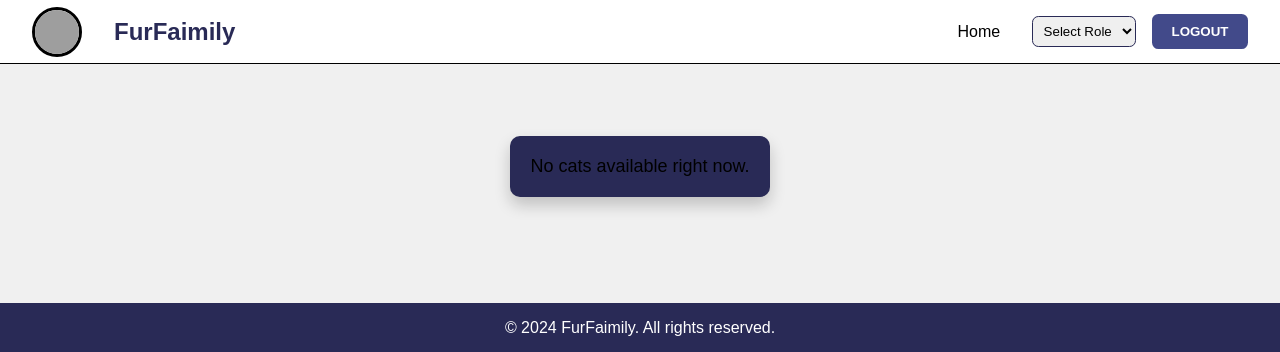
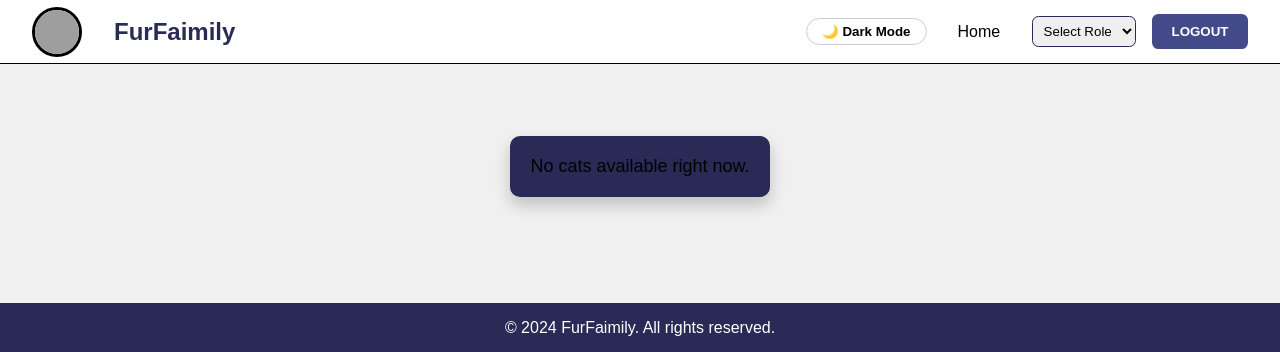
Before and after one commit to raisakshi784-code/furfaimly, a PHP site: page /FURFAIMILY/Cat.php in a window 1280 px wide. Shown: the top 352 px of the page. Run offline with PHP 8.4, Linux system fonts and the light colour scheme; data that the repository does not hold is empty; grey boxes are pictures that could not be loaded.

Commit message:
feat: qr codes and dark mode ui polish

```diff
--- /dev/null
+++ b/CSS/dark-mode.css
@@ -0,0 +1,45 @@
+:root {
+    --bg-primary: #ffffff;
+    --text-primary: #333333;
+    --bg-secondary: #f4f4f4;
+}
+
+body.dark {
+    --bg-primary: #1a1a1a;
+    --text-primary: #f5f5f5;
+    --bg-secondary: #2d2d2d;
+    background-color: var(--bg-primary);
+    color: var(--text-primary);
+}
+
+body.dark .nav-bar,
+body.dark .main,
+body.dark .contact-email,
+body.dark .footer1 {
+    background-color: var(--bg-primary);
+    color: var(--text-primary);
+}
+
+body.dark h1, body.dark h2, body.dark h3, body.dark p, body.dark span {
+    color: var(--text-primary);
+}
+
+body.dark .card-front, body.dark .card-back {
+    background-color: var(--bg-secondary);
+    color: var(--text-primary);
+}
+
+.dark-toggle {
+    background: transparent;
+    border: 1px solid #ccc;
+    border-radius: 20px;
+    padding: 5px 15px;
+    cursor: pointer;
+    font-weight: bold;
+    margin-right: 15px;
+    color: inherit;
+}
+body.dark .dark-toggle {
+    border-color: #666;
+    color: #fff;
+}
--- a/HTML/Cat.php
+++ b/HTML/Cat.php
@@ -13,6 +13,8 @@ $cats = $stmt->fetchAll();
     <title>FurFaimily - Cat Selection</title>
     <link rel="icon" href="../Img/Img/Gemini_Generated_Image_2vj2pb2vj2pb2vj2 (1).jpeg" type="image/x-icon">
     <link rel="stylesheet" href="../CSS/Cat.css">
+    <link rel="stylesheet" href="../CSS/dark-mode.css">
+    <script src="js/dark-mode.js" defer></script>
 </head>
 <body>
     <nav class="nav-bar">
@@ -22,6 +24,7 @@ $cats = $stmt->fetchAll();
         </div>
         <div class="nav-right">
             <div class="nav-links">
+                <button id="dark-mode-toggle" class="dark-toggle">🌙 Dark Mode</button>
                 <a href="index.php">Home</a>
                 <select id="user-type" onchange="navigateToPage(this.value)">
                     <option value="" disabled selected>Select Role</option>
--- a/HTML/index.php
+++ b/HTML/index.php
@@ -7,6 +7,8 @@
     <title>FurFaimily</title>
     <link rel="icon" href="../Img/Img/Gemini_Generated_Image_2vj2pb2vj2pb2vj2 (1).jpeg" type="image/x-icon">
     <link rel="stylesheet" href="../CSS/index.css">
+    <link rel="stylesheet" href="../CSS/dark-mode.css">
+    <script src="js/dark-mode.js" defer></script>
 </head>
 <body>
     <nav class="nav-bar">
@@ -17,6 +19,7 @@
 
         <div class="nav-right">
             <div class="nav-links">
+                <button id="dark-mode-toggle" class="dark-toggle">🌙 Dark Mode</button>
                 <a href="#">Home</a>
                 <a href="#" onclick="showAbout()">About</a>
                 <a href="#" onclick="showContact()">Contact</a>
--- /dev/null
+++ b/HTML/js/dark-mode.js
@@ -0,0 +1,17 @@
+document.addEventListener('DOMContentLoaded', () => {
+    const isDark = localStorage.getItem('darkMode') === 'true';
+    if (isDark) {
+        document.body.classList.add('dark');
+    }
+
+    const toggleBtn = document.getElementById('dark-mode-toggle');
+    if (toggleBtn) {
+        toggleBtn.innerText = isDark ? '☀ Light Mode' : '🌙 Dark Mode';
+        toggleBtn.addEventListener('click', () => {
+            document.body.classList.toggle('dark');
+            const darkEnabled = document.body.classList.contains('dark');
+            localStorage.setItem('darkMode', darkEnabled);
+            toggleBtn.innerText = darkEnabled ? '☀ Light Mode' : '🌙 Dark Mode';
+        });
+    }
+});
```
